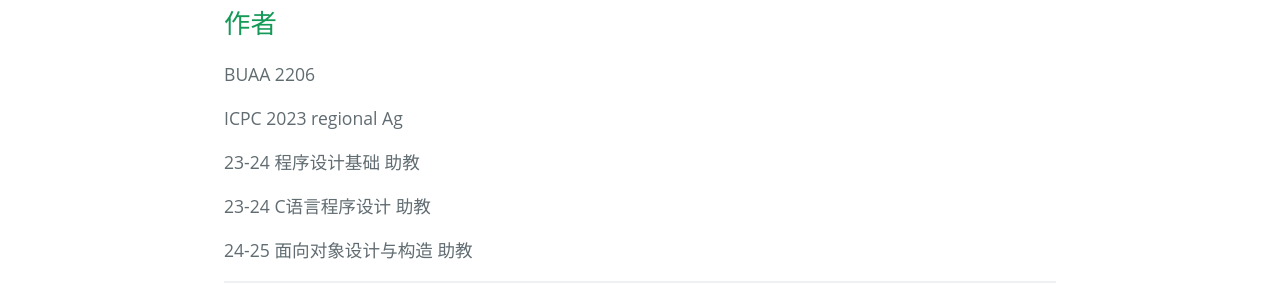
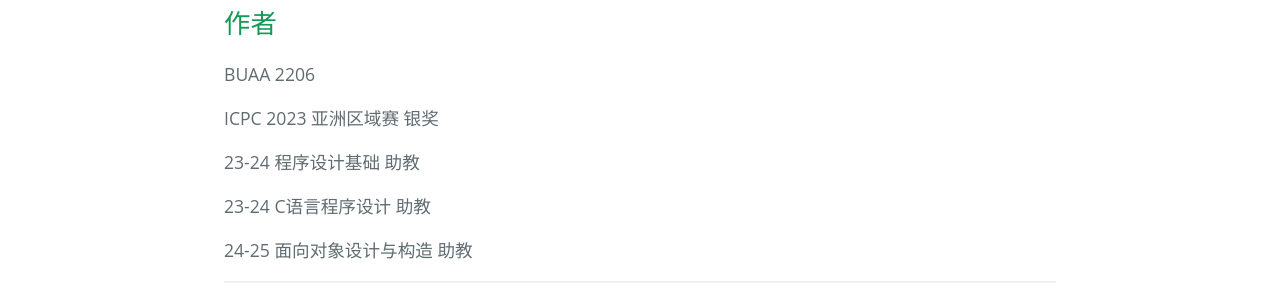
Before and after one commit to BuaaCzx/BuaaCzx.github.io, a Jekyll site: the page built from pages/about.md, in a window 1280 px wide and 1144 px high. Shown: the part 437-737 px from the top of the window. Built offline with Jekyll 4.4.1, drawn with Linux system fonts in a browser that asks for light colours; some web fonts are replaced.

Commit message:
update blog

```diff
--- a/pages/about.md
+++ b/pages/about.md
@@ -10,7 +10,7 @@ permalink: /About.html
 
 BUAA 2206
 
-ICPC 2023 regional Ag
+ICPC 2023 亚洲区域赛 银奖
 
 23-24 程序设计基础 助教
 
```
